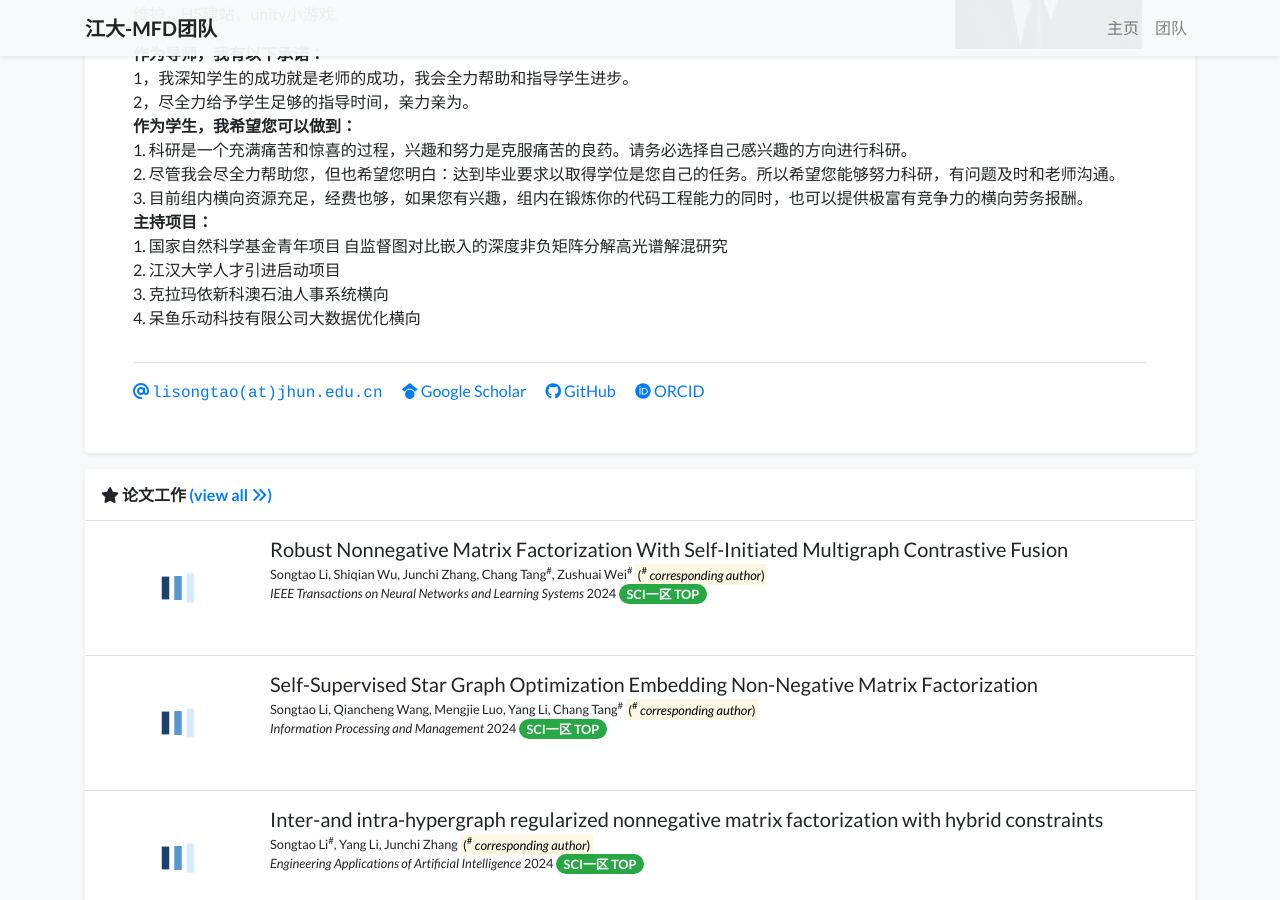
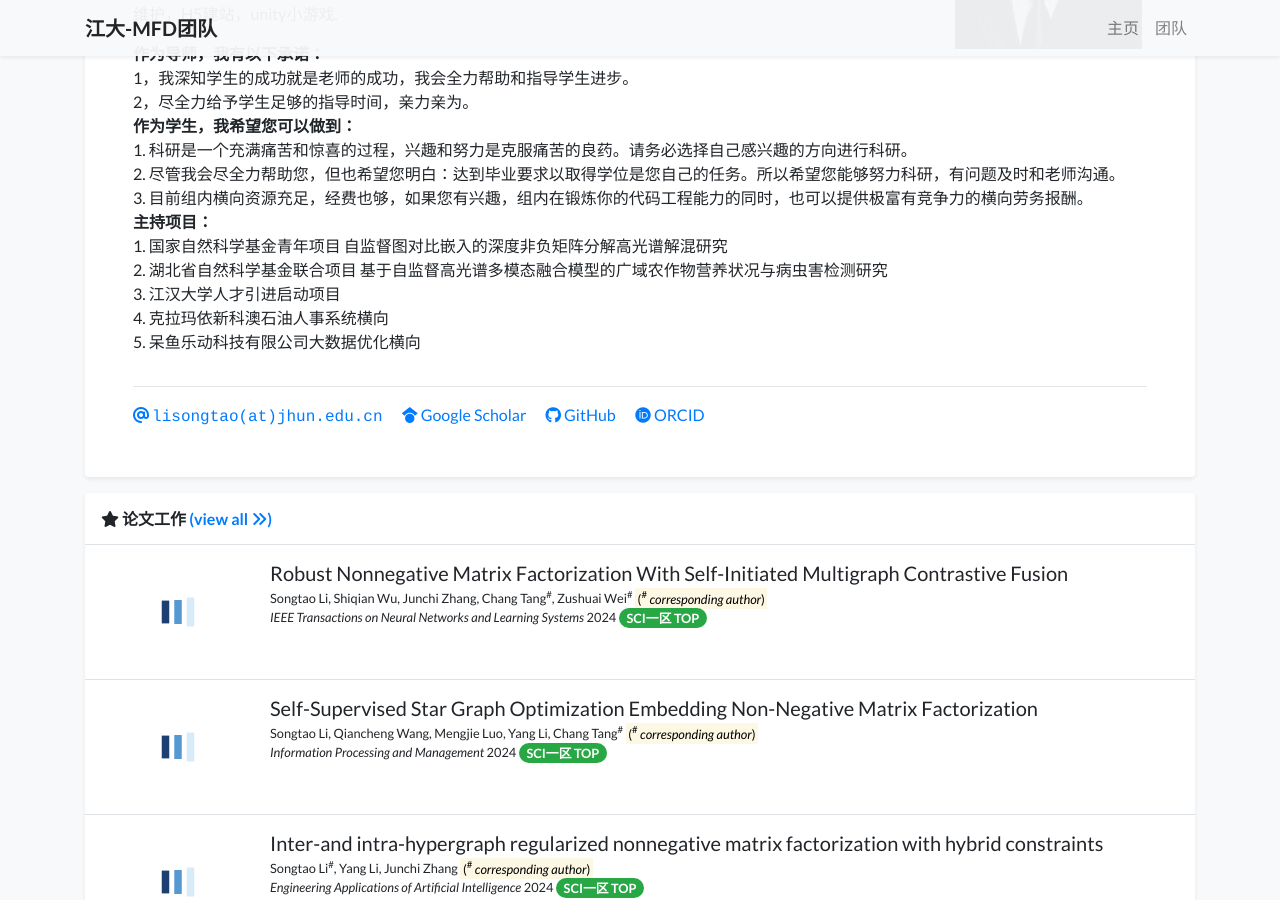
Before and after one commit to LstinWh/myself, a Jekyll site: the page built from index.html, in a window 1280 px wide and 900 px high, scrolled down 334 px. Built offline with Jekyll 4.4.1, drawn with Linux system fonts in a browser that asks for light colours; nearby versions of some CDN libraries; a style sheet for code colours, icons or effects is not loaded.

Commit message:
Update profile.yml

```diff
--- a/_data/profile.yml
+++ b/_data/profile.yml
@@ -35,9 +35,10 @@ short_bio: >-
      3. 目前组内横向资源充足，经费也够，如果您有兴趣，组内在锻炼你的代码工程能力的同时，也可以提供极富有竞争力的横向劳务报酬。<br/>
      <b>主持项目：</b><br/>
      1. 国家自然科学基金青年项目 自监督图对比嵌入的深度非负矩阵分解高光谱解混研究<br/>
-     2. 江汉大学人才引进启动项目<br/>
-     3. 克拉玛依新科澳石油人事系统横向<br/>
-     4. 呆鱼乐动科技有限公司大数据优化横向
+     2. 湖北省自然科学基金联合项目   基于自监督高光谱多模态融合模型的广域农作物营养状况与病虫害检测研究<br/>
+     3. 江汉大学人才引进启动项目<br/>
+     4. 克拉玛依新科澳石油人事系统横向<br/>
+     5. 呆鱼乐动科技有限公司大数据优化横向
   </p>
 
 portrait_url: /assets/images/photos/portrait.jpg
```
